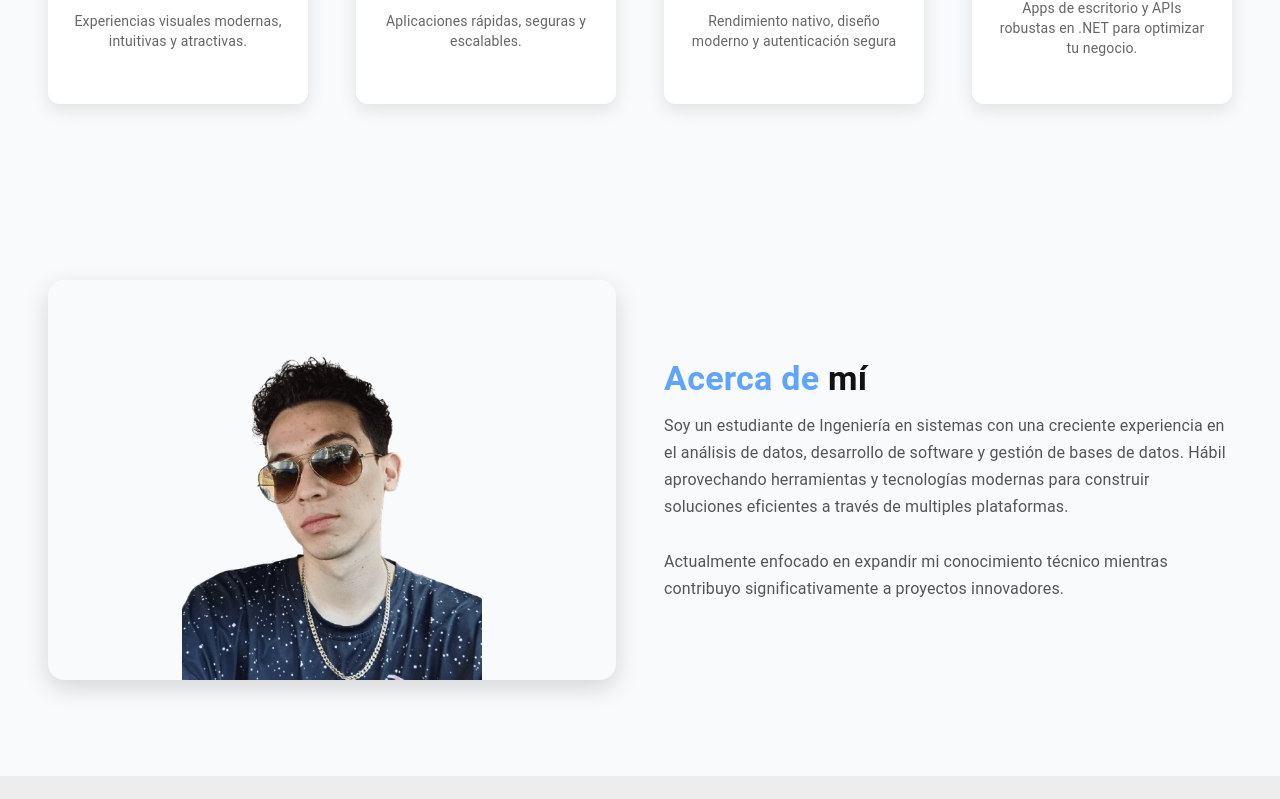
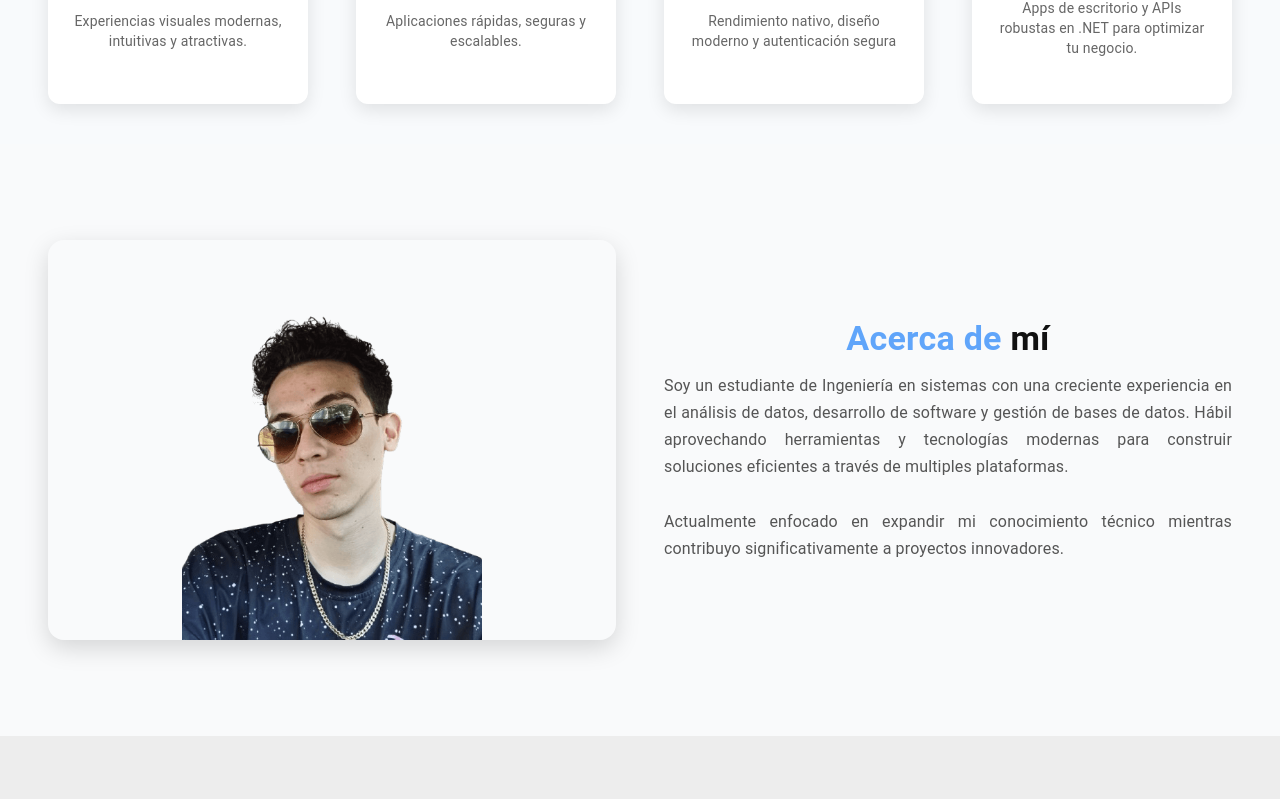
Before and after one commit to jdmc-unah/Portfolio, a React (Vite) app: page / in a window 1280 px wide. Shown: the part 804-1603 px from the top of the page. Built offline with nearby package versions, Linux system fonts and the light colour scheme.

Commit message:
arreglar detalles finales

```diff
--- a/src/components/About.jsx
+++ b/src/components/About.jsx
@@ -43,6 +43,7 @@ const About = () => {
           {/* Texto */}
           <Box>
             <Typography
+            textAlign={ { xs: 'center', xl: 'start'}}
               variant="h4"
               fontWeight="700"
               gutterBottom
@@ -51,11 +52,12 @@ const About = () => {
               <span style={{ color: "#60a5fa" }}>Acerca de </span> mí
             </Typography>
             <Typography
+              textAlign={ { xs: 'justify', xl: 'start'}}
               variant="body1"
               sx={{
                 color: "#555",
                 lineHeight: 1.7,
-                maxWidth: 600,
+                maxWidth: {lg: 600 } ,
               }}
             >
             Soy un estudiante de Ingeniería en sistemas con una creciente experiencia en el análisis de datos,
--- a/src/components/ProjectItem.jsx
+++ b/src/components/ProjectItem.jsx
@@ -94,6 +94,7 @@ const ProjectItem = ({ title, subheader, gitLink, image, description, webLink
                   }
                 />
                 <CardMedia
+                  onClick={handleExpandClick}
                   component="img"
                   height="170"
                   image={image}
--- a/src/components/Services.jsx
+++ b/src/components/Services.jsx
@@ -151,7 +151,7 @@ const ServiceCard = ({ service, index }) => {
 // Componente principal
 const Services = () => {
   return (
-    <Box sx={{ py: 10, px: { xs: 2, md: 6 }, backgroundColor: "#f8fafc" }}>
+    <Box sx={{ pt:10, pb: 5, px: { xs: 2, md: 6 }, backgroundColor: "#f8fafc" }}>
       <Typography
         variant="h4"
         fontWeight="700"
```
